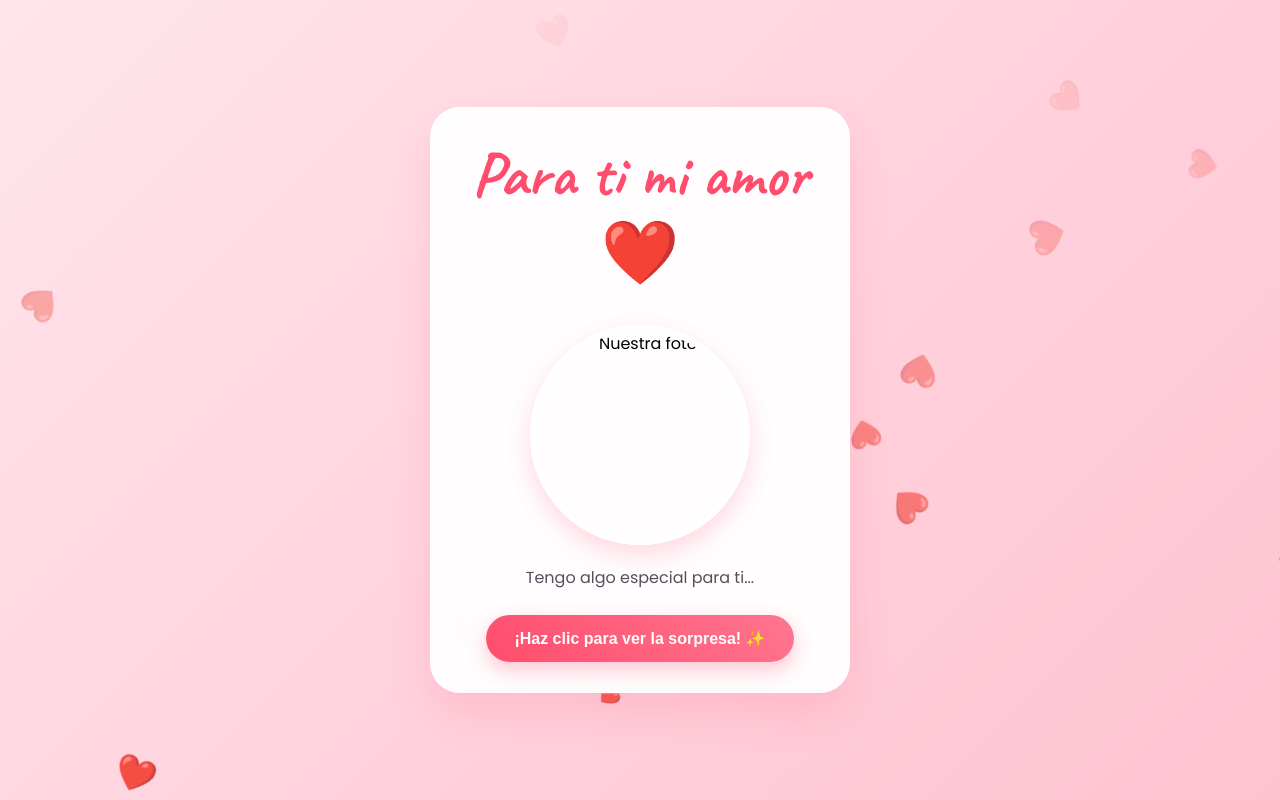
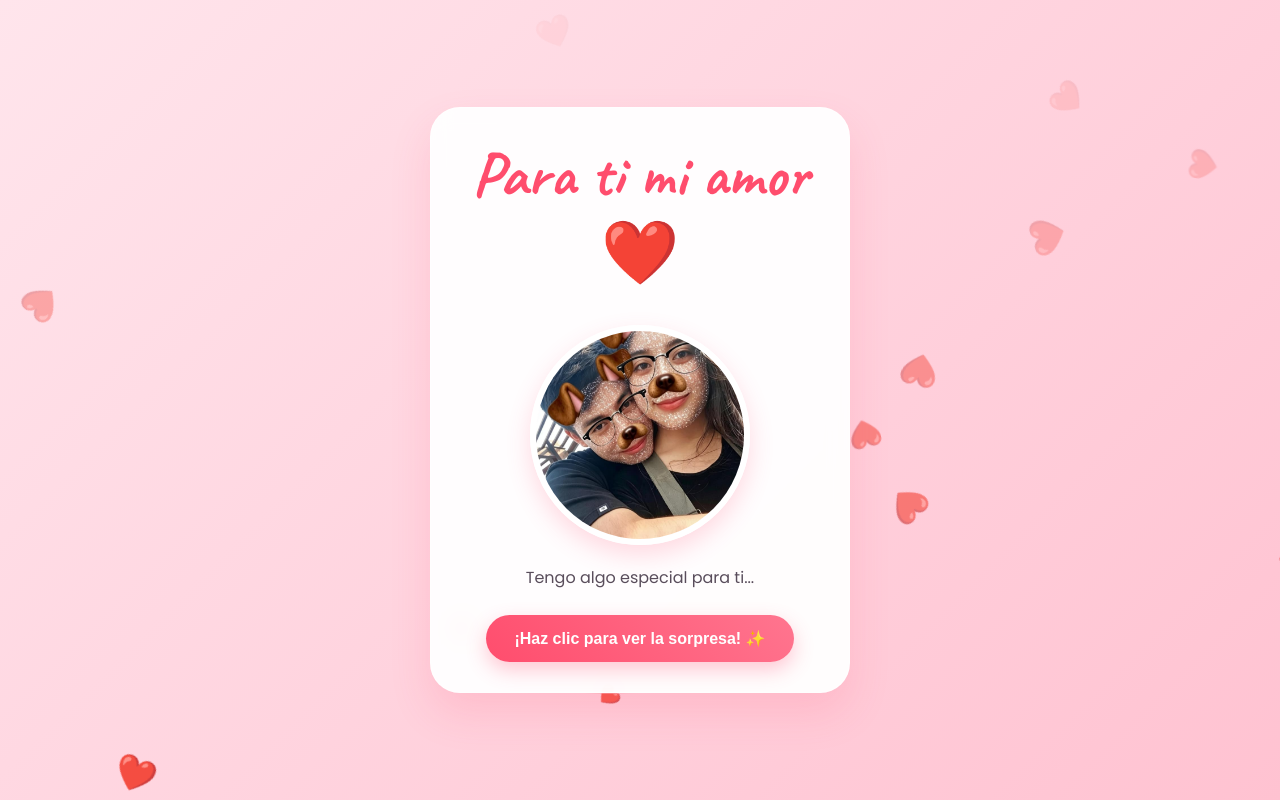
Before and after one commit to Isaias-San/Para-mi-amor, a plain HTML site: page index.html in a window 1280 px wide. Drawn offline with Linux system fonts and the light colour scheme.

Commit message:
Fix HTML structure and image source path

```diff
--- a/index.html
+++ b/index.html
@@ -10,7 +10,7 @@
 
     <div class="contenedor">
         <h1>Para ti mi amor ❤️</h1>
-        <img src="img/foto1.jpg.jpeg" alt="Nuestra foto">
+        <img src="foto1.jpg.jpeg" alt="Nuestra foto">
         <p style="margin-bottom: 10px;">Tengo algo especial para ti...</p>
         <button id="btnSorpresa">¡Haz clic para ver la sorpresa! ✨</button>
     </div>
```
